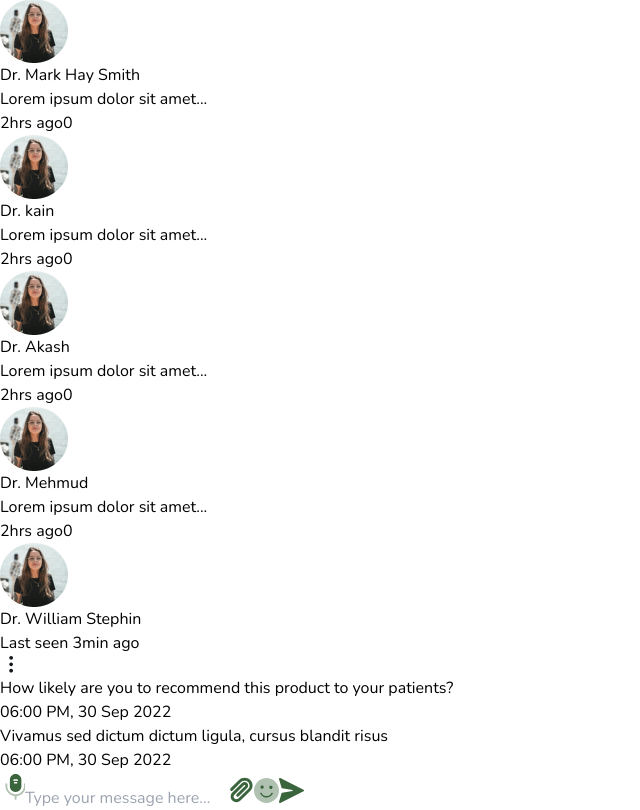
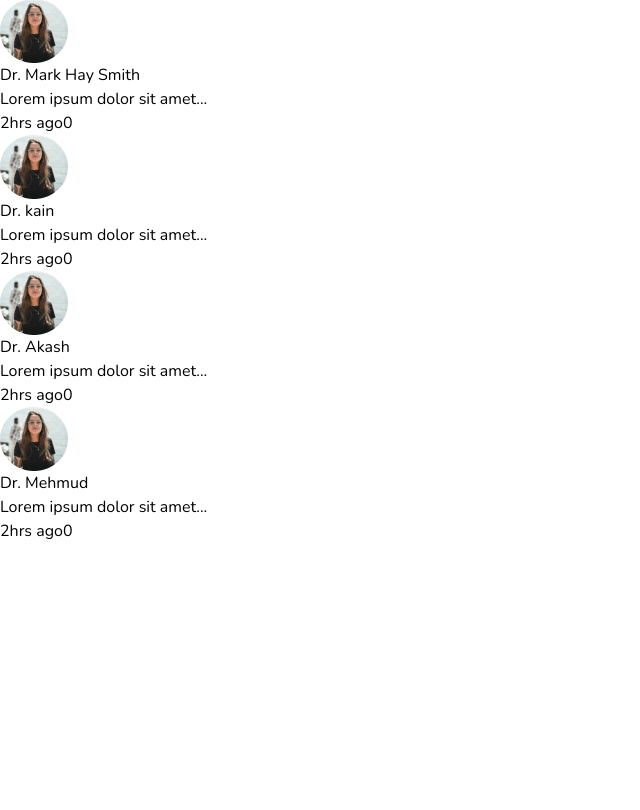
Before and after one commit to agnimgupta/intern-may24-harsh, a React (Vite) app in the folder consumerSection/: page /chat in a window 1280 px wide. Shown: the part 3122-3932 px from the top of the page, without its empty margins (0-640 px from the left). After the commit the page ends 3665 px from the top, so only its background shows below. Built offline with nearby package versions, Linux system fonts and the light colour scheme.

Commit message:
fixed all issues in chat components

```diff
--- a/consumerSection/src/components/ChatList.jsx
+++ b/consumerSection/src/components/ChatList.jsx
@@ -1,45 +1,37 @@
 import React from 'react';
 
-const ChatList = ({ contacts, onSelect }) => {
-
+const ChatList = ({ contacts, onSelect, isHidden }) => {
   return (
-    <div className="w-[100%] md:w-[50%] border-r-2 border-gray-100 p-4 justify-end items-center ">
-
-      <div className="flex justify-center mb-4 my-4 bg-gray-200 px-4 border rounded-lg  w-full m:w-[100%] xl:w-[100%] ">
+    <div className={`w-full md:w-[50%] border-r-2 border-gray-100 p-4 ${isHidden ? 'hidden md:block' : ''}`}>
+      <div className="flex justify-center mb-4 my-4 bg-gray-200 px-4 border rounded-lg w-full">
         <img src="/Search.svg" alt="" className='w-[30px] h-[auto] object-contain' />
         <input
           type="text"
           placeholder="Search"
-          className="py-3 px-4 outline-none  w-full bg-transparent"
+          className="py-3 px-4 outline-none w-full bg-transparent"
         />
       </div>
-
       <ul>
         {contacts.map((contact, index) => (
           <li
             key={index}
             className="flex items-center mb-4 cursor-pointer py-3"
             onClick={() => onSelect(contact)}
-
           >
             <img
               src={contact.image}
               alt={contact.name}
               className="h-9 w-9 rounded-full mr-4"
             />
-            <div className="flex-1 flex justify-between items-start ">
-
+            <div className="flex-1 flex justify-between items-start">
               <div className="flex justify-start items-start flex-col">
                 <h4 className="font-semibold text-sm">{contact.name}</h4>
                 <p className="text-sm text-gray-500 truncate">{contact.message}</p>
               </div>
-
-              <div className="flex justify-end items-end flex-col ">
+              <div className="flex justify-end items-end flex-col">
                 <span className="text-xs text-gray-500">{contact.time}</span>
-                <span className=" bg-[--primary] text-white text-xs font-semibold p-1 rounded-full w-5 h-5 text-center">{contact.newMessages}</span>
+                <span className="bg-[--primary] text-white text-xs font-semibold p-1 rounded-full w-5 h-5 text-center">{contact.newMessages}</span>
               </div>
-
-
             </div>
           </li>
         ))}
--- a/consumerSection/src/components/ChatWindow.jsx
+++ b/consumerSection/src/components/ChatWindow.jsx
@@ -1,26 +1,36 @@
 import React from 'react';
 
-const ChatWindow = ({ selectedContact, messages, onSendMessage }) => {
+const ChatWindow = ({ selectedContact, messages, onBack }) => {
   return (
-    <div className=" w-full  md:w-[50%]  p-4 flex flex-col">
+    <div className="w-full md:w-2/3 p-4 flex flex-col">
 
-      <div className="flex items-center border-b-2 border-gray-100 pb-4 mb-4 justify-between">
-        <div className="name flex justify-center items-center">
+      <div className="flex items-center justify-between  border-b-2 border-gray-100 pb-4 mb-4">
+        <div className=" flex justify-center items-center ">
+
+          <button
+            onClick={onBack}
+            className="md:hidden  p-1 bg-gray-200 rounded-lg w-[max-content] mr-3 "
+          >
+            <img src="/arrowLeft.svg" alt="" className='w-[25px] h-auto rotate-90' />
+          </button>
+
           <img
             src={selectedContact.image}
             alt={selectedContact.name}
             className="h-12 w-12 rounded-full mr-4"
           />
+
           <div>
             <h4 className="font-semibold">{selectedContact.name}</h4>
             <p className="text-sm text-gray-500">Last seen {selectedContact.lastSeen} ago</p>
           </div>
+
         </div>
+
         <div className="dot">
-          <img src="/ThreeDot.svg" alt="" className='bg-gray-200 p-2 rounded-md'/>
+          <img src="/ThreeDot.svg" alt="" className=' bg-slate-200 p-2 rounded-md' />
         </div>
       </div>
-
       <div className="flex-1 overflow-y-auto">
         {messages.map((message, index) => (
           <div key={index} className={`flex mb-4 ${message.sender === 'me' ? 'justify-end items-end' : ''} flex-col`}>
@@ -32,18 +42,15 @@ const ChatWindow = ({ selectedContact, messages, onSendMessage }) => {
         ))}
       </div>
       <div className="flex items-center mt-4 bg-[#3a643b12] py-2 rounded-xl">
-
-        <button className="mx-2"> <img src="./Mic.svg" alt="" className=' mx-2 icons' /></button>
+        <button className="mx-2"><img src="./Mic.svg" alt="" className='mx-2 icons' /></button>
         <input
           type="text"
           placeholder="Type your message here..."
           className="flex-1 p-2 outline-none bg-transparent"
         />
-
-
         <button className="mx-2"><img src="./PaperPin.svg" alt="" className='icons' /></button>
         <button className="mx-2"><img src="./Emoji.svg" alt="" className='icons' /></button>
-        <button className="mx-2"> <img src="./Send.svg" alt="" className=' mx-2 icons' /></button>
+        <button className="mx-2"><img src="./Send.svg" alt="" className='mx-2 icons' /></button>
       </div>
     </div>
   );
--- a/consumerSection/src/components/Chats.jsx
+++ b/consumerSection/src/components/Chats.jsx
@@ -63,17 +63,32 @@ const messages = [
 ];
 
 const Chat = () => {
-  const [selectedContact, setSelectedContact] = useState(contacts[0]);
-  console.log(selectedContact);
-  // console.log(selectedContact);
+  const [selectedContact, setSelectedContact] = useState(null);
+
+  const handleContactSelect = (contact) => {
+    setSelectedContact(contact);
+  };
+
+  const handleBackClick = () => {
+    setSelectedContact(null);
+  };
+
   return (
-    <div className='w-full md:w-[90%]  lg:w-[70%]'>
+    <div className='w-full 2xl:w-[70%] '>
       <HeadingDiv title="My Chats">
-
-
         <div className="chatContainer flex border-y-2 border-slate-200">
-          <ChatList contacts={contacts} onSelect={setSelectedContact} />
-          <ChatWindow selectedContact={selectedContact} messages={messages} />
+          <ChatList
+            contacts={contacts}
+            onSelect={handleContactSelect}
+            isHidden={selectedContact !== null}
+          />
+          {selectedContact && (
+            <ChatWindow
+              selectedContact={selectedContact}
+              messages={messages}
+              onBack={handleBackClick}
+            />
+          )}
         </div>
       </HeadingDiv>
     </div>
--- a/consumerSection/src/components/Container.jsx
+++ b/consumerSection/src/components/Container.jsx
@@ -1,7 +1,6 @@
 import React from 'react'
 const Container = ({ children, collapsed }) => {
-  return <div className={`transition-width duration-300 ease-in-out w-full p-4  ${collapsed ? 'lg:w-[calc(100%-100px)]' : 'w-[calc(100%-300px)]'
-    } flex justify-center items-center flex-col  `}>
+  return <div className={`transition-width duration-300 ease-in-out  p-4  w-[100%] $ flex  md:justify-center items-center flex-col   `}>
     {children}
 
   </div>
--- a/consumerSection/src/components/Sidebar.jsx
+++ b/consumerSection/src/components/Sidebar.jsx
@@ -6,7 +6,7 @@ const CustomSidebar = ({ openCloseHandler, collapsed }) => {
 
 
   return (
-    <div className="hidden lg:flex lg:sticky  lg:top-0 lg:left-0 ">
+    <div className="hidden lg:flex lg:sticky  lg:top-0 lg:left-0 z-[100]">
       <Sidebar collapsed={collapsed} width="300px" rootStyles={{border:"2px solid #ECECEC"}}>
 
         <div className="flex flex-col items-center border-b-2 border-[#ECECEC] py-4  bg-white ">
```
